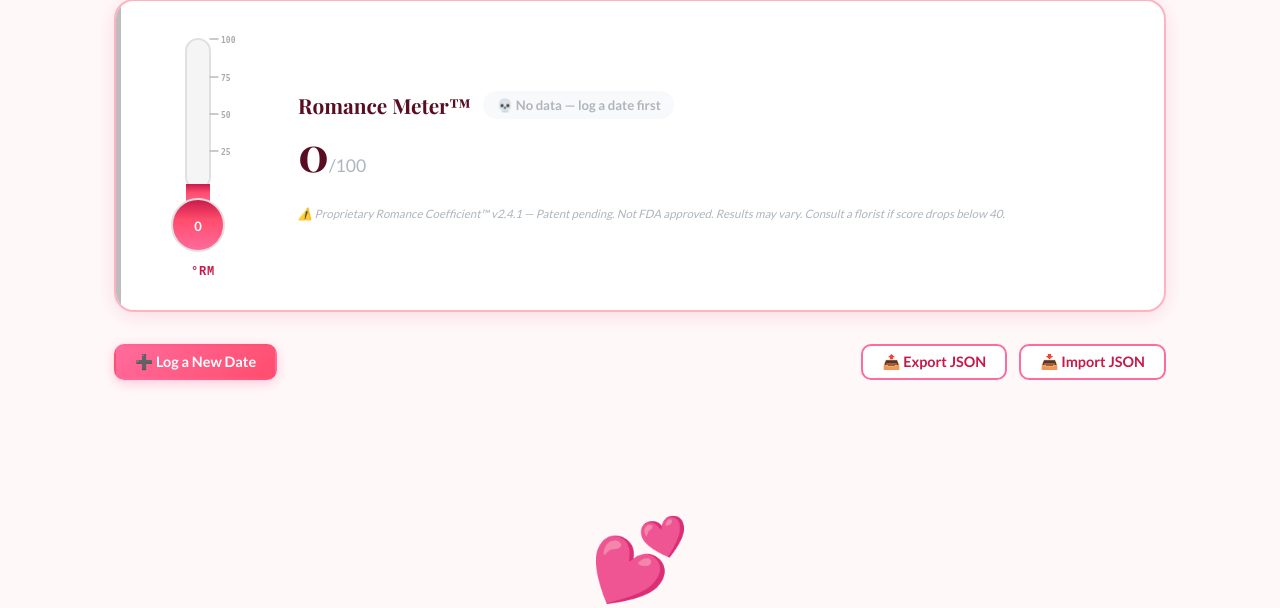
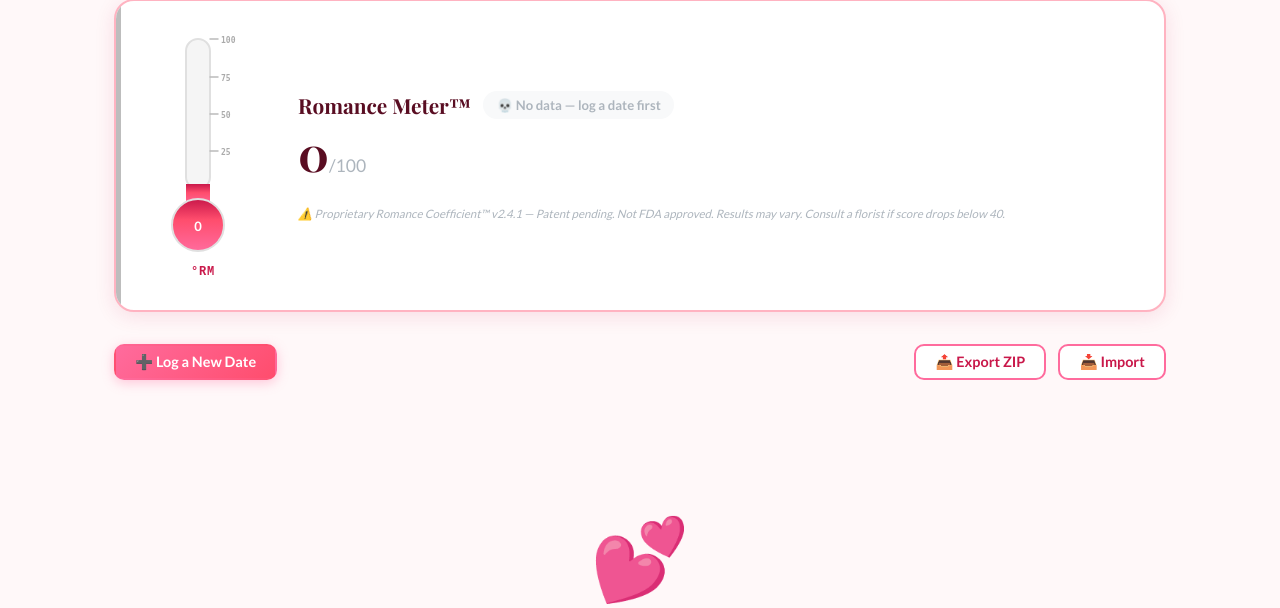
Before and after one commit to BioMark3r/Date-abase, a FastAPI app: page /dashboard in a window 1280 px wide. Shown: the part 269-877 px from the top of the page. Run offline with FastAPI, Linux system fonts and the light colour scheme; the visitor is signed in with stand-in values (Sample User, id 1).

Commit message:
Export/import now includes photos (ZIP bundle)
- Export produces a .zip containing dateabase.json + uploads/ folder
  with every photo file attached to a date entry
- Import accepts both .zip (new) and plain .json (backward compat)
  ZIP import: extracts images to uploads dir, then restores DateImage records
  JSON import: metadata only as before (images field silently skipped)
- DateEntry.to_dict() now includes images[] array (filename + caption)
- Dashboard buttons updated: "Export ZIP" / "Import" (.json or .zip)

Co-Authored-By: Claude Sonnet 4.6 <noreply@anthropic.com>

```diff
--- a/app/main.py
+++ b/app/main.py
@@ -1246,21 +1246,41 @@ async def get_idea(request: Request):
 
 @app.get("/export")
 async def export_data(request: Request, db: Session = Depends(get_db)):
+    """Export everything as a ZIP: dateabase.json + uploads/ folder."""
     if not require_auth(request):
         return RedirectResponse("/", status_code=302)
-    dates = db.query(DateEntry).order_by(DateEntry.date_datetime).all()
+
+    dates = (
+        db.query(DateEntry)
+        .options(joinedload(DateEntry.images), joinedload(DateEntry.locations))
+        .order_by(DateEntry.date_datetime)
+        .all()
+    )
     comms = db.query(CommEntry).order_by(CommEntry.comm_datetime).all()
     data = {
         "export_date": datetime.now().isoformat(),
         "app": "Date-abase 💕",
+        "version": 2,
         "dates": [d.to_dict() for d in dates],
         "comms": [c.to_dict() for c in comms],
     }
     json_bytes = json.dumps(data, indent=2, ensure_ascii=False).encode("utf-8")
+
+    import zipfile
+    buf = io.BytesIO()
+    with zipfile.ZipFile(buf, "w", zipfile.ZIP_DEFLATED) as zf:
+        zf.writestr("dateabase.json", json_bytes)
+        for entry in dates:
+            for img in entry.images:
+                img_path = UPLOAD_DIR / img.filename
+                if img_path.exists():
+                    zf.write(img_path, f"uploads/{img.filename}")
+    buf.seek(0)
+
     return StreamingResponse(
-        io.BytesIO(json_bytes),
-        media_type="application/json",
-        headers={"Content-Disposition": "attachment; filename=dateabase-export.json"},
+        buf,
+        media_type="application/zip",
+        headers={"Content-Disposition": "attachment; filename=dateabase-export.zip"},
     )
 
 
@@ -1271,7 +1291,32 @@ async def import_data(
     if not require_auth(request):
         return RedirectResponse("/", status_code=302)
     try:
-        data = json.loads(await file.read())
+        import zipfile
+        raw = await file.read()
+        fname_lower = (file.filename or "").lower()
+
+        if fname_lower.endswith(".zip") or raw[:2] == b'PK':
+            # ── ZIP import: extract images then read JSON ─────────────────────
+            with zipfile.ZipFile(io.BytesIO(raw)) as zf:
+                names = zf.namelist()
+                # Extract image files to uploads dir
+                for name in names:
+                    if name.startswith("uploads/") and not name.endswith("/"):
+                        img_filename = Path(name).name
+                        if Path(img_filename).suffix.lower() in ALLOWED_EXTENSIONS:
+                            dest = UPLOAD_DIR / img_filename
+                            if not dest.exists():   # don't overwrite existing files
+                                dest.write_bytes(zf.read(name))
+                # Read JSON (try dateabase.json first, then any .json)
+                json_name = "dateabase.json" if "dateabase.json" in names else next(
+                    (n for n in names if n.endswith(".json")), None
+                )
+                if not json_name:
+                    raise ValueError("No JSON found in ZIP")
+                data = json.loads(zf.read(json_name))
+        else:
+            # ── Plain JSON import (backward compat) ───────────────────────────
+            data = json.loads(raw)
         imported_dates = imported_comms = 0
 
         for item in data.get("dates", []):
@@ -1343,6 +1388,16 @@ async def import_data(
                     sort_order = 0,
                 ))
 
+            # ── Restore image records ─────────────────────────────────────────
+            for img_item in item.get("images", []):
+                img_fn = (img_item.get("filename") or "").strip()
+                if img_fn and (UPLOAD_DIR / img_fn).exists():
+                    db.add(DateImage(
+                        date_id  = entry.id,
+                        filename = img_fn,
+                        caption  = img_item.get("caption"),
+                    ))
+
             imported_dates += 1
 
         for item in data.get("comms", []):
--- a/app/templates/dashboard.html
+++ b/app/templates/dashboard.html
@@ -110,10 +110,10 @@
 <div class="action-bar">
   <a href="/dates/new" class="btn btn-primary">➕ Log a New Date</a>
   <div class="action-bar-right">
-    <a href="/export" class="btn btn-outline">📤 Export JSON</a>
-    <label class="btn btn-outline" for="import-file">📥 Import JSON</label>
+    <a href="/export" class="btn btn-outline">📤 Export ZIP</a>
+    <label class="btn btn-outline" for="import-file">📥 Import</label>
     <form method="post" action="/import" enctype="multipart/form-data" style="display:none;" id="import-form">
-      <input type="file" id="import-file" name="file" accept=".json" onchange="document.getElementById('import-form').submit()"/>
+      <input type="file" id="import-file" name="file" accept=".json,.zip" onchange="document.getElementById('import-form').submit()"/>
     </form>
   </div>
 </div>
```
Also changed, not shown: app/models.py (+9 -0 lines).
